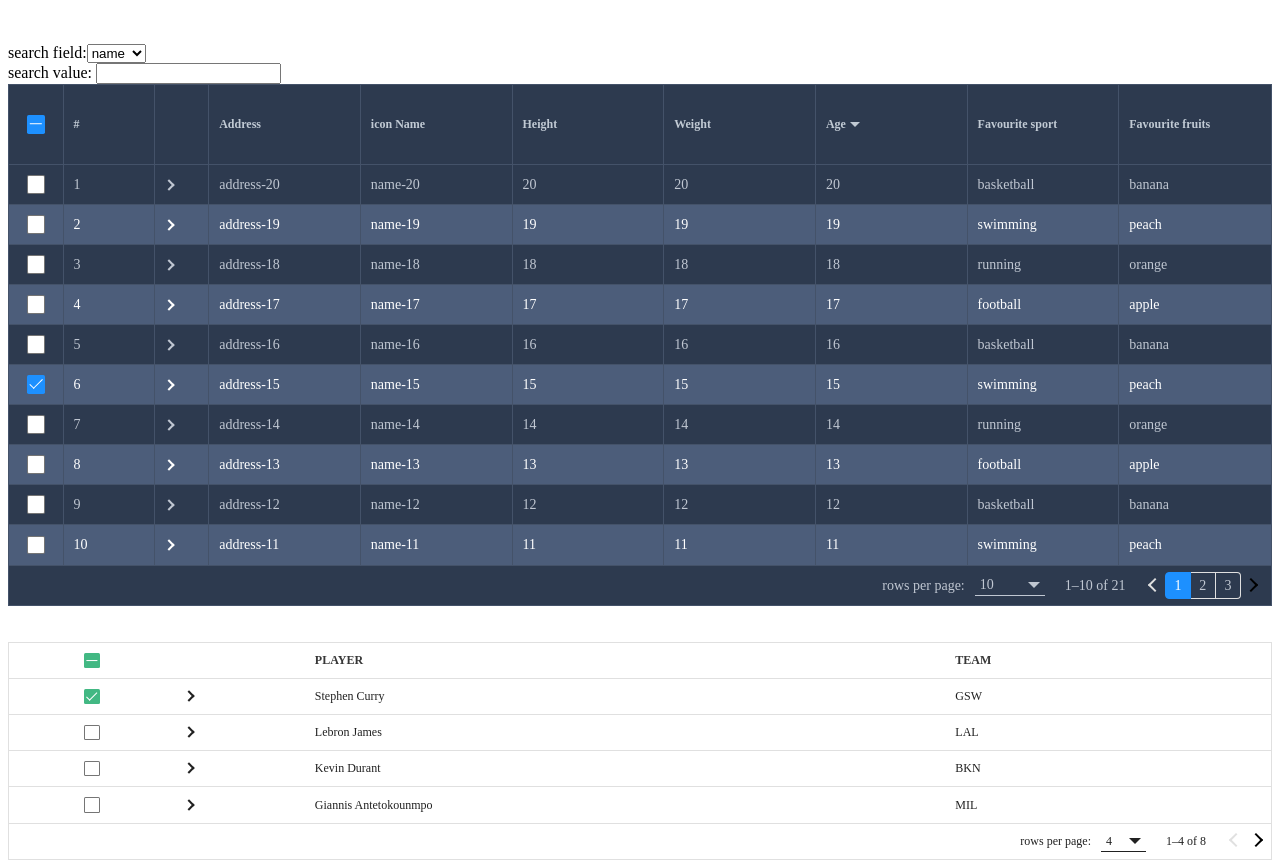
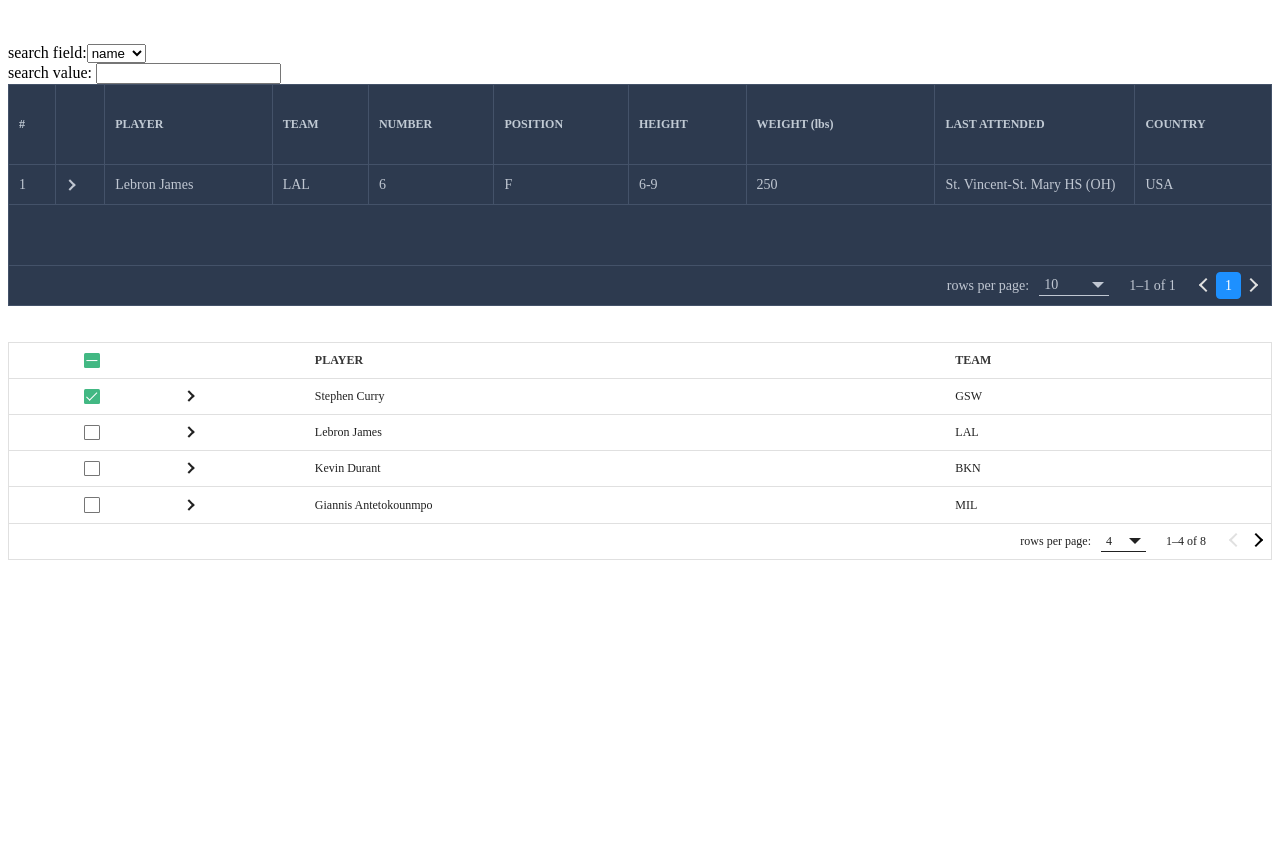
Before and after one commit to HC200ok/vue3-easy-data-table, a Vue app: page / in a window 1280 px wide. After the commit the page ends 800 px from the top, so only its background shows below. Built offline with nearby package versions, Linux system fonts and the light colour scheme.

Commit message:
fix filtering nested bug

```diff
--- a/package.json
+++ b/package.json
@@ -3,7 +3,7 @@
   "author": "HC200ok",
   "description": "A customizable and easy-to-use data table component made with Vue.js 3.x.",
   "private": false,
-  "version": "1.4.19",
+  "version": "1.4.20",
   "types": "./types/main.d.ts",
   "license": "MIT",
   "files": [
--- a/src/hooks/useTotalItems.ts
+++ b/src/hooks/useTotalItems.ts
@@ -34,25 +34,26 @@ export default function useTotalItems(
         itemsFiltered = itemsFiltered.filter((item) => {
           const { field, comparison, criteria } = option;
           if (typeof comparison === 'function') {
-            return comparison(item[field], criteria as string);
+            return comparison(getItemValue(field, item), criteria as string);
           }
+          const itemValue = getItemValue(field, item);
           switch (comparison) {
             case '=':
-              return item[field] === criteria;
+              return itemValue === criteria;
             case '!=':
-              return item[field] !== criteria;
+              return itemValue !== criteria;
             case '>':
-              return item[field] > criteria;
+              return itemValue > criteria;
             case '<':
-              return item[field] < criteria;
+              return itemValue < criteria;
             case '<=':
-              return item[field] <= criteria;
+              return itemValue <= criteria;
             case '>=':
-              return item[field] >= criteria;
+              return itemValue >= criteria;
             case 'between':
-              return item[field] >= Math.min(...criteria) && item[field] <= Math.max(...criteria);
+              return itemValue >= Math.min(...criteria) && itemValue <= Math.max(...criteria);
             default:
-              return item[field] === criteria;
+              return itemValue === criteria;
           }
         });
       });
--- a/src/modes/Client.vue
+++ b/src/modes/Client.vue
@@ -12,7 +12,6 @@
   <div>
     <DataTable
       ref="dataTable"
-      v-model:items-selected="itemsSelected"
       alternating
       border-cell
       no-hover
@@ -31,6 +30,7 @@
       :body-row-class-name="bodyRowClassNameFunction"
       :header-item-class-name="headerItemClassNameFunction"
       :body-item-class-name="bodyItemClassNameFunction"
+      :filter-options="filterOptions"
       @click-row="showItem"
       @update-sort="updateSort"
       body-text-direction="left"
@@ -130,8 +130,6 @@ import { mockClientNestedItems, mockClientItems, mockDuplicateClientNestedItems
 const searchField = ref('name');
 const searchValue = ref('');
 
-const items = ref<Item[]>(mockDuplicateClientNestedItems(20));
-
 const switchToNested300 = () => {
   items.value = mockClientNestedItems(300);
 };
@@ -140,19 +138,31 @@ const switchToNested = () => {
   items.value = mockClientNestedItems(100);
 };
 
+const filterOptions = [
+  {
+    field: 'indicator.height',
+    comparison: (value: string, criteria: string) => value === criteria,
+    criteria: '6-9',
+  },
+];
+
 const headers: Header[] = [
-  { text: 'Name', value: 'name' },
-  {
-    text: 'Address', value: 'address', fixed: true,
-  },
-  { text: 'Height', value: 'info.out.height', sortable: true },
-  { text: 'Weight', value: 'info.out.weight', sortable: true },
-  {
-    text: 'Age', value: 'age', sortable: true
-  },
-  { text: 'Favourite sport', value: 'favouriteSport' },
-  { text: 'Favourite fruits', value: 'favouriteFruits' },
+  { text: "PLAYER", value: "player" },
+  { text: "TEAM", value: "team"},
+  { text: "NUMBER", value: "number"},
+  { text: "POSITION", value: "position"},
+  { text: "HEIGHT", value: "indicator.height"},
+  { text: "WEIGHT (lbs)", value: "indicator.weight", sortable: true},
+  { text: "LAST ATTENDED", value: "lastAttended", width: 200},
+  { text: "COUNTRY", value: "country"},
 ];
+
+const items = ref<Item[]>([
+  { player: "Stephen Curry", team: "GSW", number: 30, position: 'G', indicator: {"height": '6-2', "weight": 185}, lastAttended: "Davidson", country: "USA"},
+  { player: "Lebron James", team: "LAL", number: 6, position: 'F', indicator: {"height": '6-9', "weight": 250}, lastAttended: "St. Vincent-St. Mary HS (OH)", country: "USA"},
+  { player: "Kevin Durant", team: "BKN", number: 7, position: 'F', indicator: {"height": '6-10', "weight": 240}, lastAttended: "Texas-Austin", country: "USA"},
+  { player: "Giannis Antetokounmpo", team: "MIL", number: 34, position: 'F', indicator: {"height": '6-11', "weight": 242}, lastAttended: "Filathlitikos", country: "Greece"},
+]);
 
 // const headers: Header[] = [
 //   { text: 'Name', value: 'name'},
@@ -164,7 +174,7 @@ const headers: Header[] = [
 //   { text: 'Favourite fruits', value: 'favouriteFruits'},
 // ];
 
-const itemsSelected = ref<Item[]>([items.value[14]]);
+// const itemsSelected = ref<Item[]>([items.value[1]]);
 
 const showItem = (item: ClickRowArgument) => {
   console.log('item');
```
